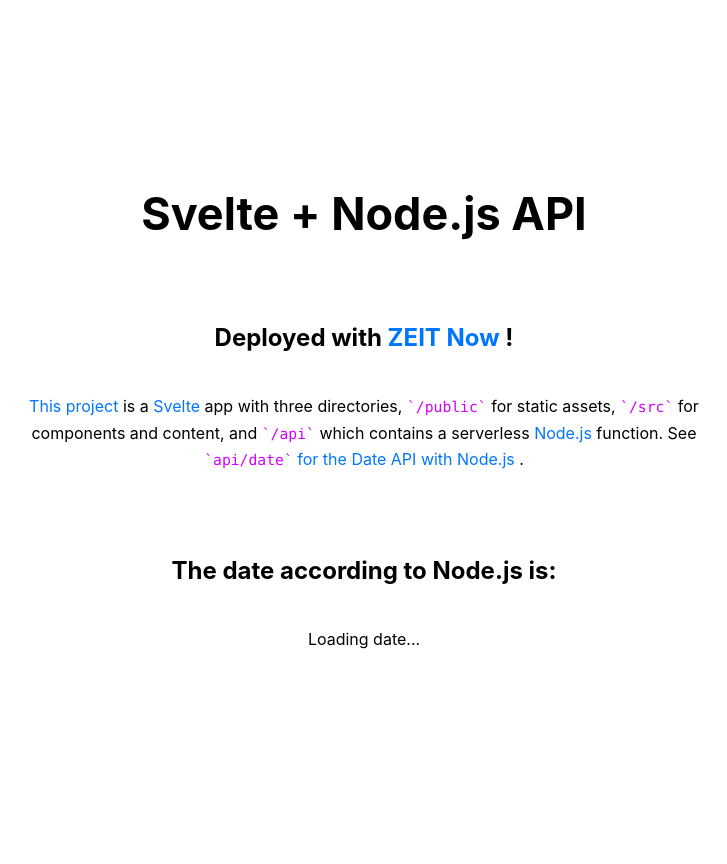
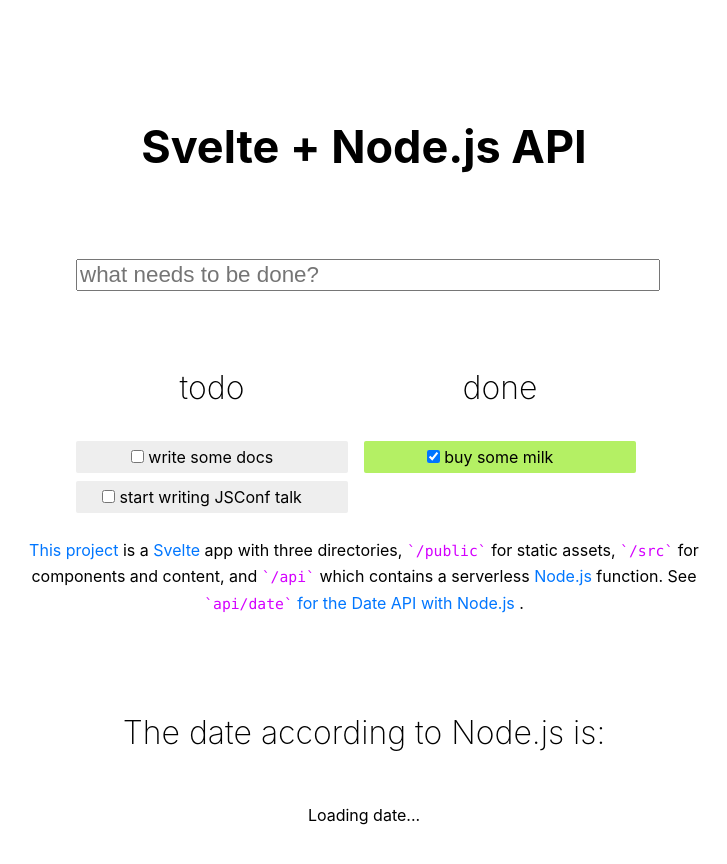
Before and after one commit to syoung5345/to-do, a Svelte app: page / in a window 1280 px wide. Shown: the top 864 px of the page, without its empty margins (276-1003 px from the left). Before the commit the page ends 816 px from the top, so only its background shows below. Built offline with nearby package versions, Linux system fonts and the light colour scheme; no server answers.

Commit message:
Update App.svelte

```diff
--- a/src/App.svelte
+++ b/src/App.svelte
@@ -1,5 +1,8 @@
 <script>
   import { onMount } from "svelte";
+	import { quintOut } from 'svelte/easing';
+	import { crossfade } from 'svelte/transition';
+	import { flip } from 'svelte/animate';
   export let date;
 
   onMount(async () => {
@@ -7,17 +10,152 @@
     const newDate = await res.text();
     date = newDate;
   });
+
+	const [send, receive] = crossfade({
+		fallback(node, params) {
+			const style = getComputedStyle(node);
+			const transform = style.transform === 'none' ? '' : style.transform;
+
+			return {
+				duration: 600,
+				easing: quintOut,
+				css: t => `
+					transform: ${transform} scale(${t});
+					opacity: ${t}
+				`
+			};
+		}
+	});
+
+	let todos = [
+		{ id: 1, done: false, description: 'write some docs' },
+		{ id: 2, done: false, description: 'start writing JSConf talk' },
+		{ id: 3, done: true, description: 'buy some milk' },
+	];
+
+	let uid = todos.length + 1;
+
+	function add(input) {
+		const todo = {
+			id: uid++,
+			done: false,
+			description: input.value
+		};
+
+		todos = [todo, ...todos];
+		input.value = '';
+	}
+
+	function remove(todo) {
+		todos = todos.filter(t => t !== todo);
+	}
 </script>
+
+<style>
+	.new-todo {
+		font-size: 1.4em;
+		width: 100%;
+		margin: 2em 0 1em 0;
+	}
+
+	.board {
+		max-width: 36em;
+		margin: 0 auto;
+	}
+
+	.left, .right {
+		float: left;
+		width: 50%;
+		padding: 0 1em 0 0;
+		box-sizing: border-box;
+	}
+
+	h2 {
+		font-size: 2em;
+		font-weight: 200;
+		user-select: none;
+	}
+
+	label {
+		top: 0;
+		left: 0;
+		display: block;
+		font-size: 1em;
+		line-height: 1;
+		padding: 0.5em;
+		margin: 0 auto 0.5em auto;
+		border-radius: 2px;
+		background-color: #eee;
+		user-select: none;
+	}
+
+	input { margin: 0 }
+
+	.right label {
+		background-color: rgb(180,240,100);
+	}
+
+	button {
+		float: right;
+		height: 1em;
+		box-sizing: border-box;
+		padding: 0 0.5em;
+		line-height: 1;
+		background-color: transparent;
+		border: none;
+		color: rgb(170,30,30);
+		opacity: 0;
+		transition: opacity 0.2s;
+	}
+
+	label:hover button {
+		opacity: 1;
+	}
+</style>
+
+
 
 <main>
   <h1>Svelte + Node.js API</h1>
-  <h2>
-    Deployed with
-    <a href="https://zeit.co/docs" target="_blank" rel="noreferrer noopener">
-      ZEIT Now
-    </a>
-    !
-  </h2>
+
+  <div class='board'>
+    <input
+      class="new-todo"
+      placeholder="what needs to be done?"
+      on:keydown="{event => event.which === 13 && add(event.target)}"
+    >
+
+    <div class='left'>
+      <h2>todo</h2>
+      {#each todos.filter(t => !t.done) as todo (todo.id)}
+        <label
+          in:receive="{{key: todo.id}}"
+          out:send="{{key: todo.id}}"
+          animate:flip
+        >
+          <input type=checkbox bind:checked={todo.done}>
+          {todo.description}
+          <button on:click="{() => remove(todo)}">x</button>
+        </label>
+      {/each}
+    </div>
+
+    <div class='right'>
+      <h2>done</h2>
+      {#each todos.filter(t => t.done) as todo (todo.id)}
+        <label
+          in:receive="{{key: todo.id}}"
+          out:send="{{key: todo.id}}"
+          animate:flip
+        >
+          <input type=checkbox bind:checked={todo.done}>
+          {todo.description}
+          <button on:click="{() => remove(todo)}">x</button>
+        </label>
+      {/each}
+    </div>
+  </div>
+
   <p>
     <a
       href="https://github.com/zeit/now/tree/master/examples/svelte"
```
